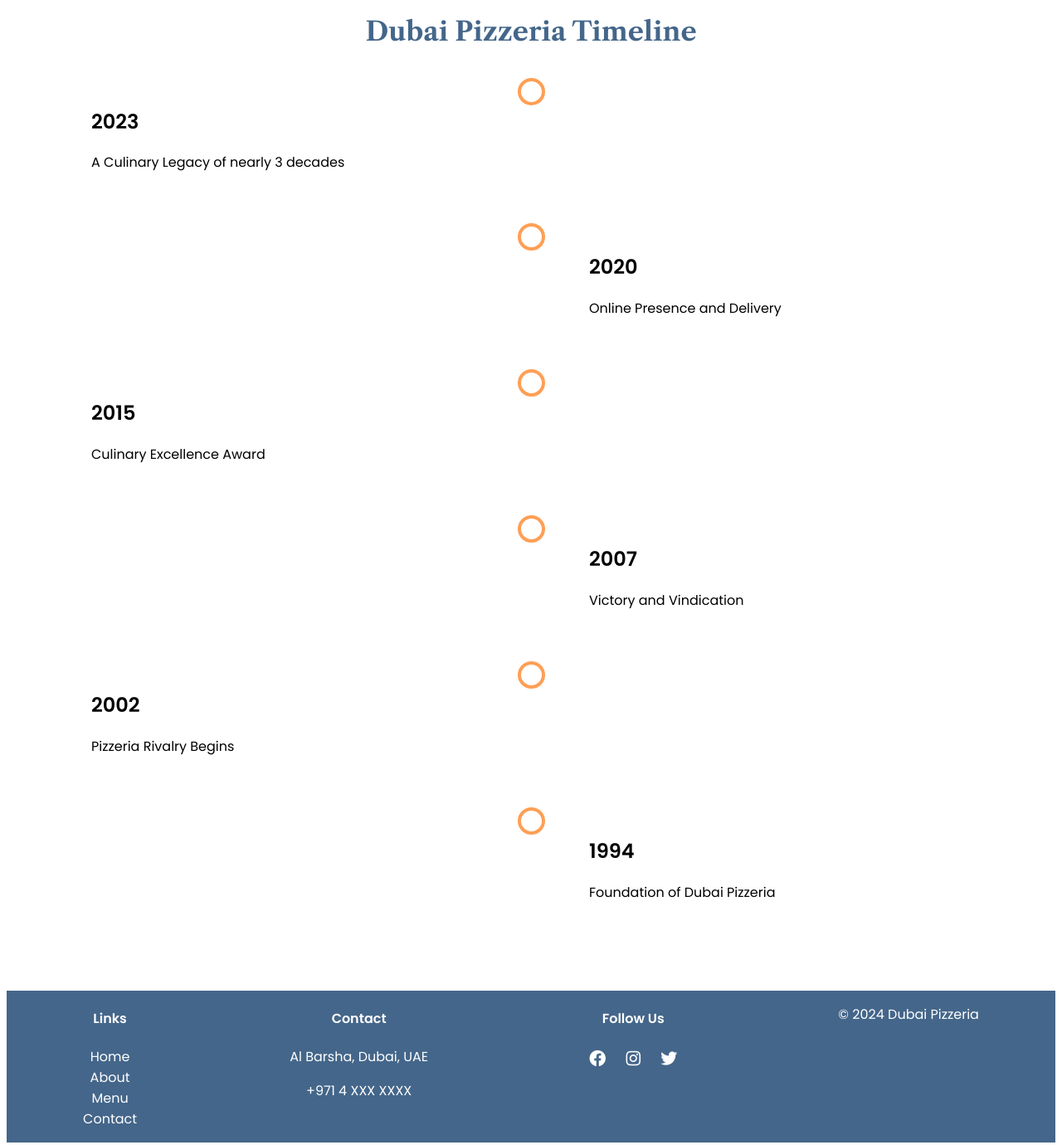
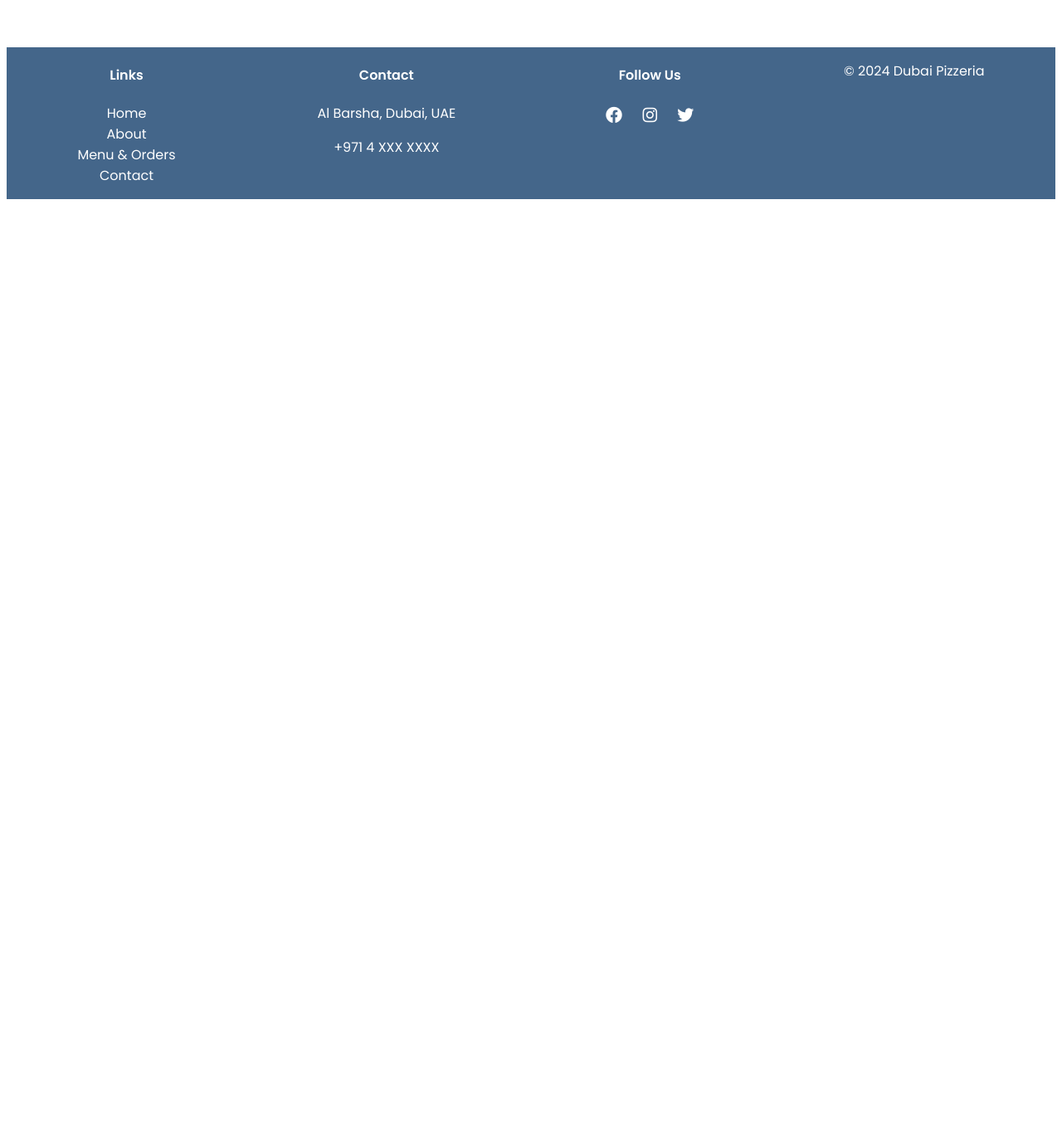
Before and after one commit to SaadiyahCodes/company-website-128, a website: page public/about.html in a window 1280 px wide. Shown: the part 638-2018 px from the top of the page at 83% size. After the commit the page ends 886 px from the top, so only its background shows below. Drawn offline with nearby package versions, Linux system fonts and the light colour scheme.

Commit message:
menu & orders

```diff
--- a/public/about.html
+++ b/public/about.html
@@ -30,7 +30,7 @@
           <ul>
               <li><a href="/"><b>Home</b></a></li>
               <li><a href="/about"><b>About</b></a></li>
-              <li><a href="/menu"><b>Menu</b></a></li>
+              <li><a href="/menu"><b>Menu & Orders</b></a></li>
               <li><a href="/contact"><b>Contact Us</b></a></li>
           </ul>
       </nav>
@@ -66,52 +66,6 @@
         Today, Dubai Pizzeria stands as one of Dubai's most beloved pizzerias. All thanks to Miss Saaduna's determination and endurance through hardships.
     </p>
 
-
-    <h1>Dubai Pizzeria Timeline</h1>
-    <div class="timeline">
-        <div class="container left">
-          <div class="content">
-            <h2>2023</h2>
-            <p>A Culinary Legacy of nearly 3 decades</p>
-          </div>
-        </div>
-
-        <div class="container right">
-          <div class="content">
-            <h2>2020</h2>
-            <p>Online Presence and Delivery</p>
-          </div>
-        </div>
-
-        <div class="container left">
-            <div class="content">
-              <h2>2015</h2>
-              <p>Culinary Excellence Award</p>
-            </div>
-        </div>
-
-        <div class="container right">
-            <div class="content">
-              <h2>2007</h2>
-              <p>Victory and Vindication</p>
-            </div>
-        </div>
-
-        <div class="container left">
-            <div class="content">
-              <h2>2002</h2>
-              <p>Pizzeria Rivalry Begins</p>
-            </div>
-        </div>
-
-        <div class="container right">
-            <div class="content">
-              <h2>1994</h2>
-              <p>Foundation of Dubai Pizzeria</p>
-            </div>
-        </div>
-    </div>
-
 </main>
 
   <footer>
@@ -120,7 +74,7 @@
         <ul class="footer-links">
             <li><a href="/">Home</a></li>
             <li><a href="/about">About</a></li>
-            <li><a href="/menu">Menu</a></li>
+            <li><a href="/menu">Menu & Orders</a></li>
             <li><a href="/contact">Contact</a></li>
         </ul>
     </div>
```
Also changed, not shown: public/contact.html (+2 -2 lines), public/home.html (+2 -2 lines), public/menu.html (+2 -2 lines).
